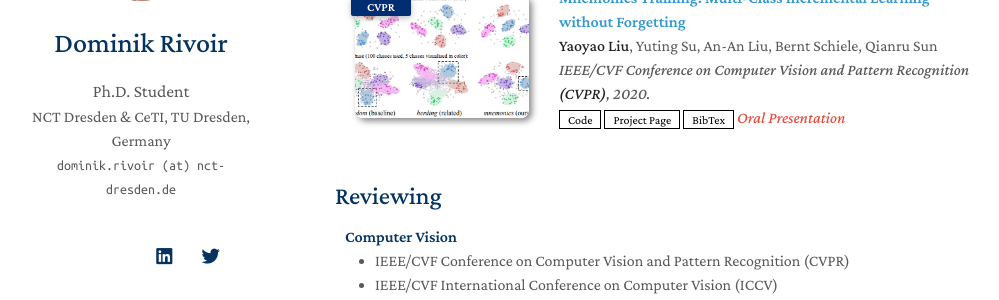
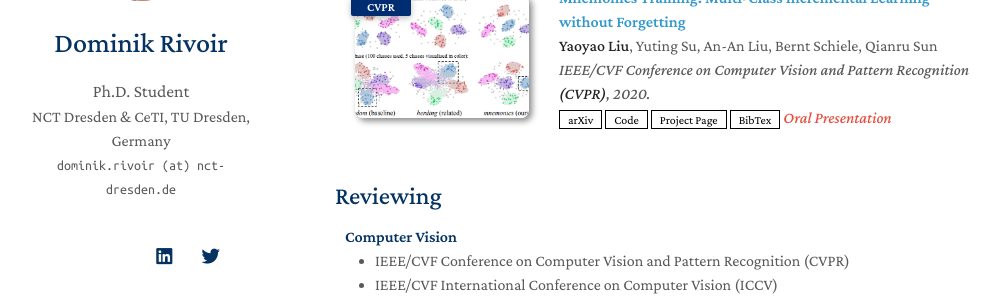
Before and after one commit to dominikrivoir/dominikrivoir.github.io, a Jekyll site: the page built from index.md, in a window 1280 px wide and 900 px high, scrolled down 631 px. Shown: the part 196-496 px from the top of the window, without its empty margins (135-1134 px from the left). Built offline with Jekyll 4.4.1, drawn with Linux system fonts in a browser that asks for light colours; nearby versions of some CDN libraries; a style sheet for code colours, icons or effects is not loaded; our own code applies the rules of GitHub Pages for plain Markdown files.

Commit message:
Update publications.md

```diff
--- a/_includes/publications.md
+++ b/_includes/publications.md
@@ -16,19 +16,25 @@
     {% endif %}
   </div>
   <div class="col-sm-9" style="position: relative;padding-right: 15px;padding-left: 20px;">
-      <div class="title"><a href="{{ link.pdf }}">{{ link.title }}</a></div>
+      <div class="title"><a href="{{ link.publication }}">{{ link.title }}</a></div>
       <div class="author">{{ link.authors }}</div>
       <div class="periodical"><em>{{ link.conference }}</em>
       </div>
     <div class="links">
-      {% if link.pdf %}
-      <a href="{{ link.pdf }}" class="btn btn-sm z-depth-0" role="button" target="_blank" style="font-size:12px;">PDF</a>
+      {% if link.arxiv %}
+      <a href="{{ link.arxiv }}" class="btn btn-sm z-depth-0" role="button" target="_blank" style="font-size:12px;">arXiv</a>
       {% endif %}
       {% if link.code %}
       <a href="{{ link.code }}" class="btn btn-sm z-depth-0" role="button" target="_blank" style="font-size:12px;">Code</a>
       {% endif %}
       {% if link.page %}
       <a href="{{ link.page }}" class="btn btn-sm z-depth-0" role="button" target="_blank" style="font-size:12px;">Project Page</a>
+      {% endif %}
+      {% if link.graphicalabstract %}
+      <a href="{{ link.graphicalabstract }}" class="btn btn-sm z-depth-0" role="button" target="_blank" style="font-size:12px;">Graphical Abstract</a>
+      {% endif %}
+      {% if link.newsarticle %}
+      <a href="{{ link.newsarticle }}" class="btn btn-sm z-depth-0" role="button" target="_blank" style="font-size:12px;">News Article</a>
       {% endif %}
       {% if link.bibtex %}
       <a href="{{ link.bibtex }}" class="btn btn-sm z-depth-0" role="button" target="_blank" style="font-size:12px;">BibTex</a>
```
